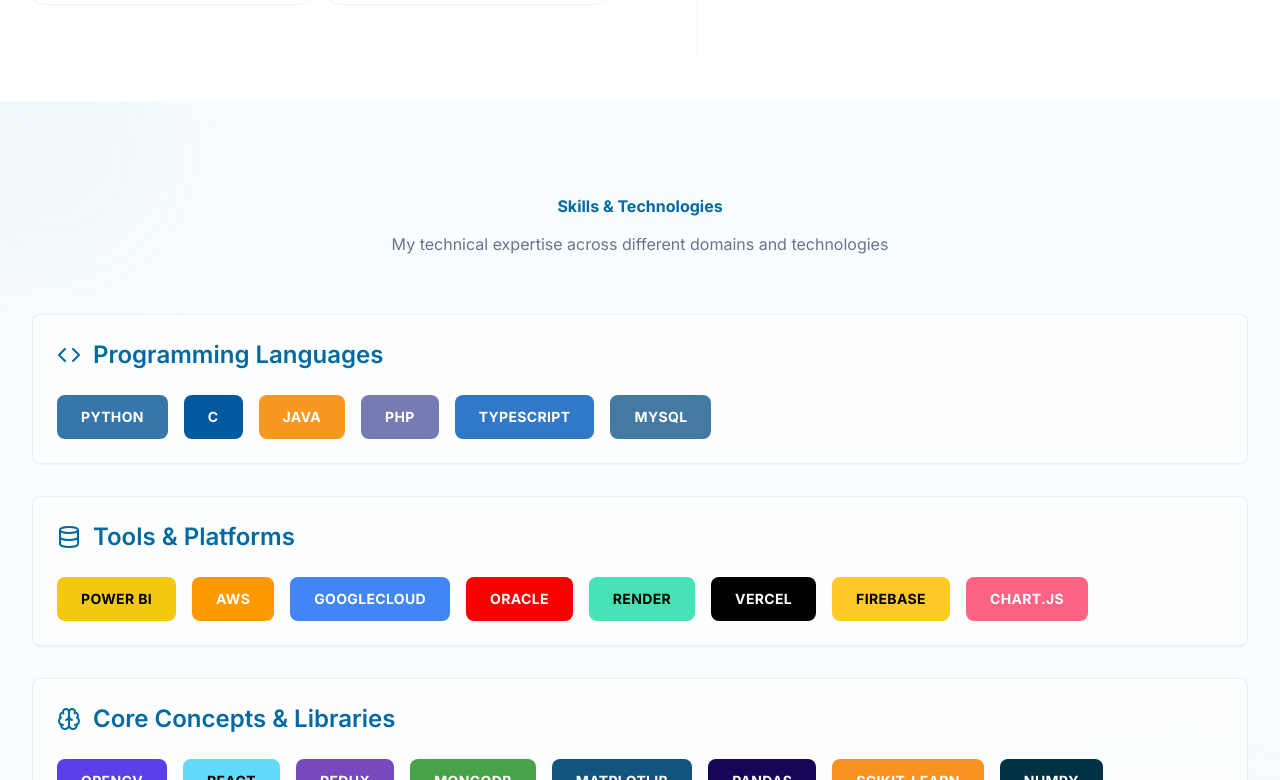
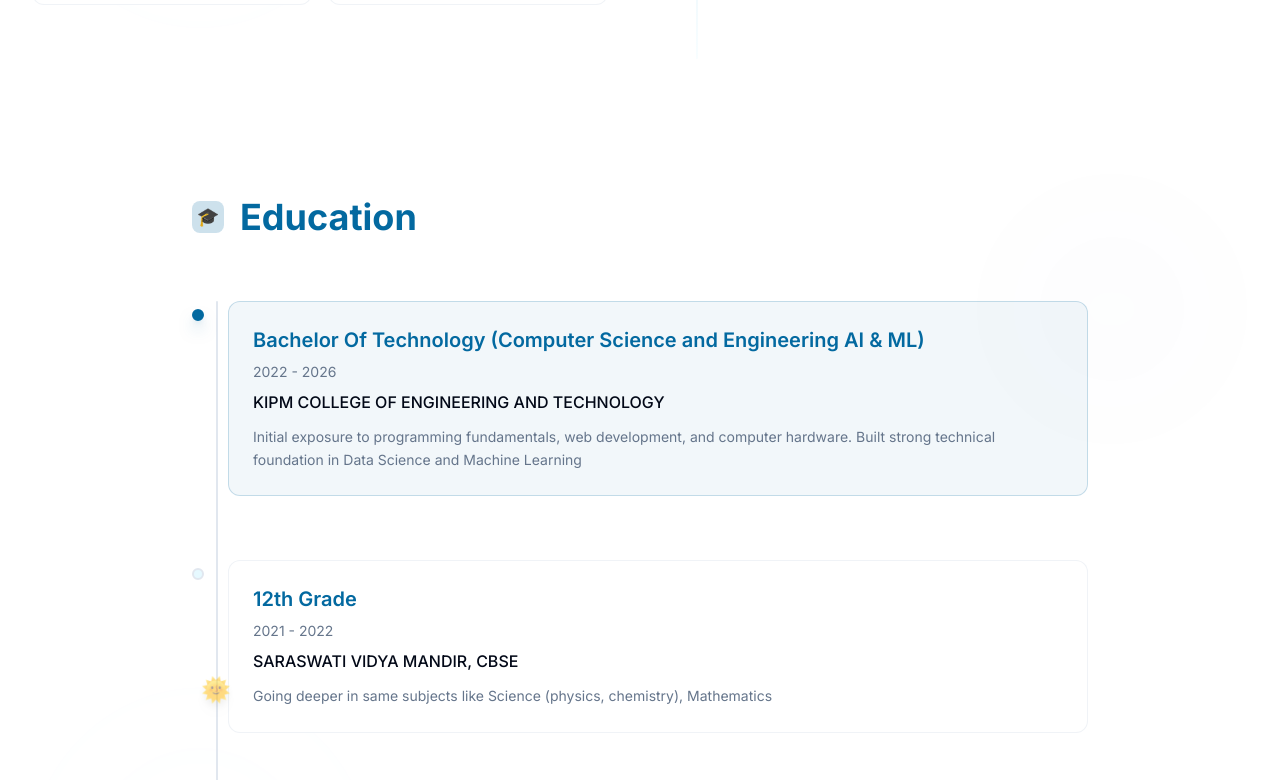
Before and after one commit to shivesh122/shivesh-portfolio, a React (Vite) app: page / in a window 1280 px wide. Shown: the part 1800-2580 px from the top of the page. Built offline with nearby package versions, Linux system fonts and the light colour scheme.

Commit message:
Reverted to commit 627d0349305fe9f449ba5cd61f3f47e861cf3b82

```diff
--- a/src/pages/Index.tsx
+++ b/src/pages/Index.tsx
@@ -4,6 +4,7 @@ import Hero from "@/components/Hero";
 import { Suspense, lazy } from "react";
 
 const About = lazy(() => import("@/components/About"));
+const Admission = lazy(() => import("@/components/Admission"));
 const Skills = lazy(() => import("@/components/Skills"));
 const Services = lazy(() => import("@/components/Services"));
 const Projects = lazy(() => import("@/components/Projects"));
@@ -42,6 +43,11 @@ const Index = () => {
               <About />
             </Suspense>
           </section>
+          <section id="admission" className="relative">
+            <Suspense fallback={<div className="h-48 animate-pulse bg-muted/20 rounded-lg mx-4" aria-hidden="true" />}>
+              <Admission />
+            </Suspense>
+          </section>
           <section id="skills" className="relative">
             <Suspense fallback={<div className="h-48 animate-pulse bg-muted/20 rounded-lg mx-4" aria-hidden="true" />}>
               <Skills />
```
